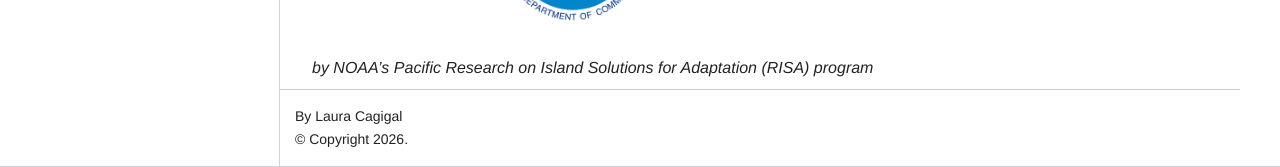
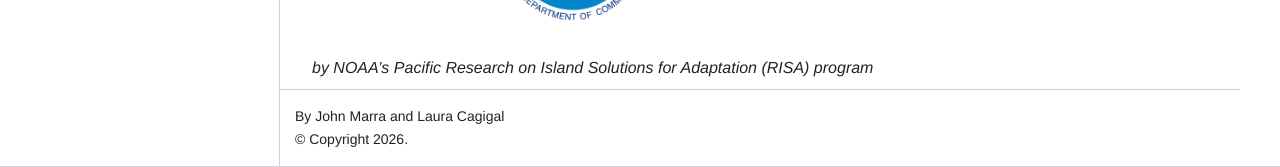
Before and after one commit to lauracagigal/CC_indicators_report, a Jupyter Book: the page built from README.md, in a window 1280 px wide and 1195 px high. Shown: the part 1028-1195 px from the top of the window. Built offline with Jupyter Book 1.0.4 settings and Sphinx 7.4.7 and the Sphinx Book theme 1.1.4, drawn with Linux system fonts in a browser that asks for light colours; a script that is not in the unit is left out; comment, search, counter and statistics services are not loaded.

Commit message:
add authors

```diff
--- a/_config.yml
+++ b/_config.yml
@@ -2,7 +2,7 @@
 # Learn more at https://jupyterbook.org/customize/config.html
 
 title: CC Indicators
-author: Laura Cagigal
+author: John Marra and Laura Cagigal
 logo: _static/figures/icon.png
 copyright : "2026"  # Copyright year to be placed in the footer
 # only_build_toc_files : true
```
